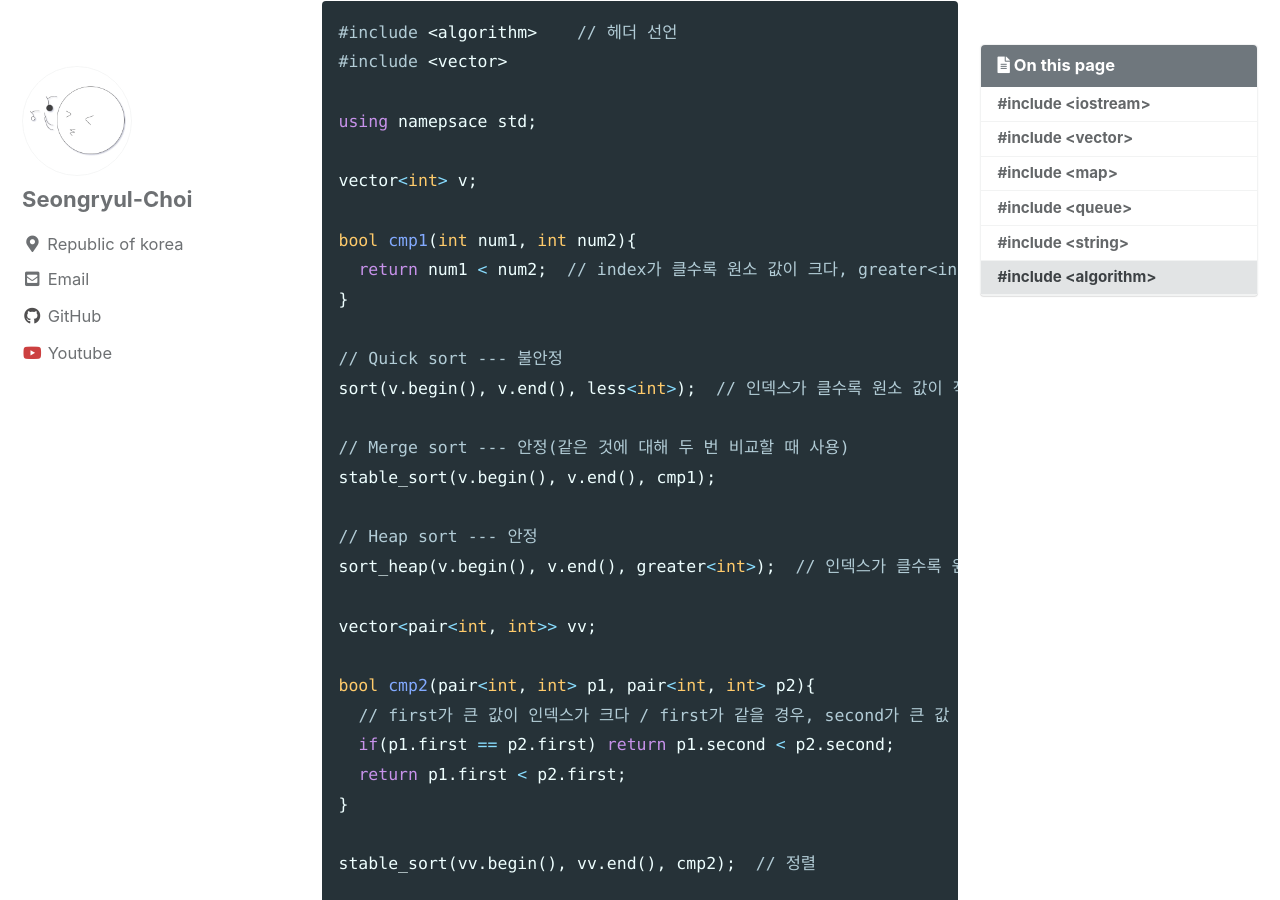
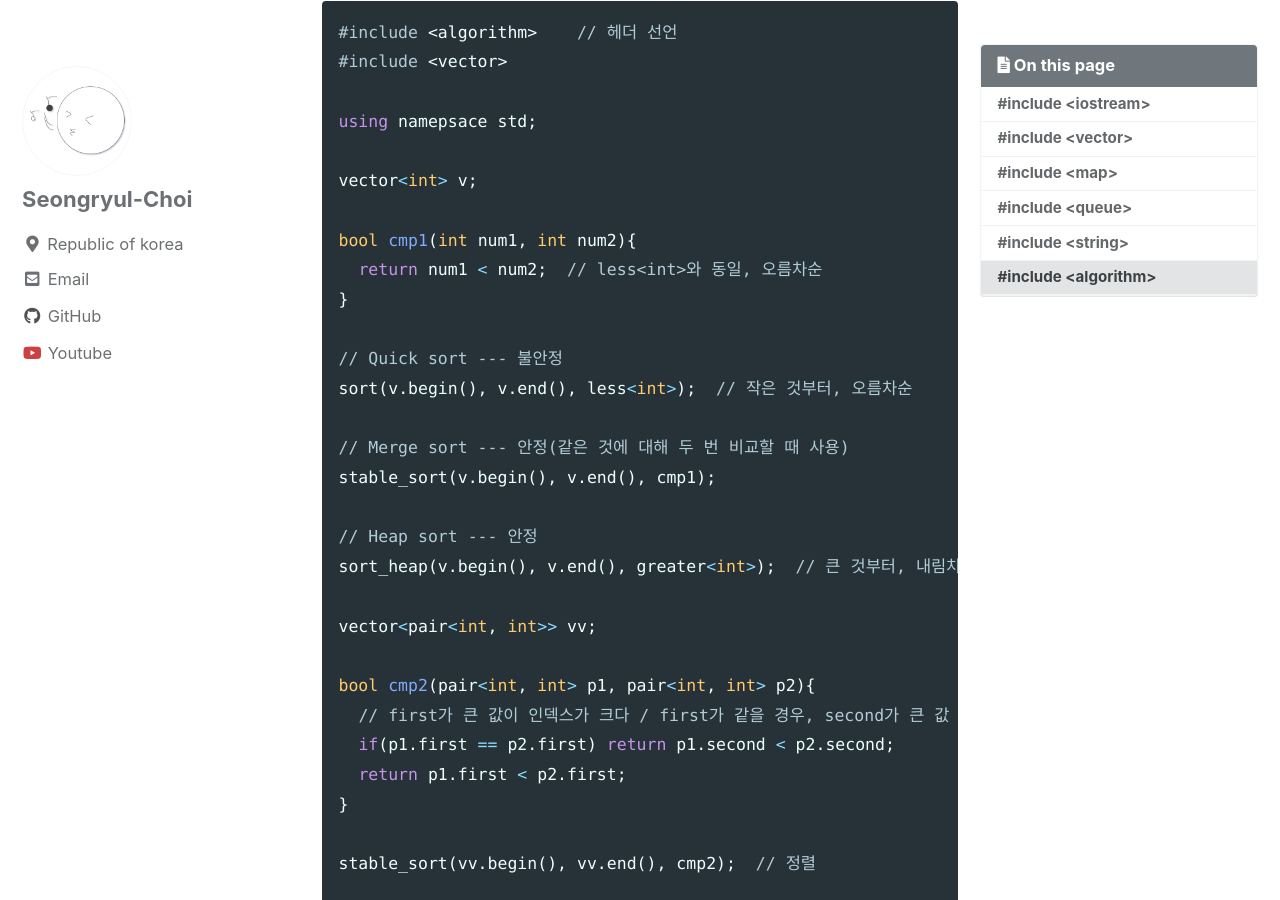
Before and after one commit to ryulurala/ryulurala.github.io, a Jekyll site: the page built from _posts/2021-01-17-reference_c++.md, in a window 1280 px wide and 900 px high, scrolled down 12899 px. Built offline with Jekyll 4.4.1, drawn with Linux system fonts in a browser that asks for light colours; cached includes are drawn as plain includes.

Commit message:
Update C++-Reference (Error)

```diff
--- a/_posts/2021-01-17-reference_c++.md
+++ b/_posts/2021-01-17-reference_c++.md
@@ -457,17 +457,17 @@ using namepsace std;
 vector<int> v;
 
 bool cmp1(int num1, int num2){
-  return num1 < num2;  // index가 클수록 원소 값이 크다, greater<int>와 동일
+  return num1 < num2;  // less<int>와 동일, 오름차순
 }
 
 // Quick sort --- 불안정
-sort(v.begin(), v.end(), less<int>);  // 인덱스가 클수록 원소 값이 작다
+sort(v.begin(), v.end(), less<int>);  // 작은 것부터, 오름차순
 
 // Merge sort --- 안정(같은 것에 대해 두 번 비교할 때 사용)
 stable_sort(v.begin(), v.end(), cmp1);
 
 // Heap sort --- 안정
-sort_heap(v.begin(), v.end(), greater<int>);  // 인덱스가 클수록 원소 값 크다.
+sort_heap(v.begin(), v.end(), greater<int>);  // 큰 것부터, 내림차순
 
 vector<pair<int, int>> vv;
 
```
